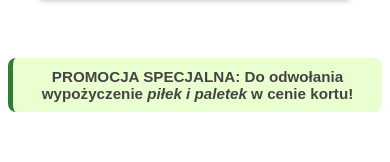
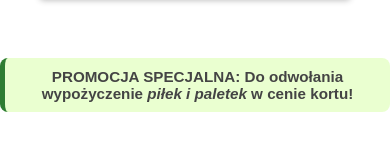
Before and after one commit to MateuszG-ux/Spolka-zoo, a plain HTML site: page cennik.html in a window 390 px wide. Shown: the part 1302-1464 px from the top of the page. Drawn offline with Linux system fonts and the light colour scheme.

Commit message:
Add files via upload

```diff
--- a/cennik.css
+++ b/cennik.css
@@ -186,8 +186,8 @@
 
 .pricing-note,
 .promotion-box {
-    margin-left: 8px;
-    margin-right: 8px;
+    padding-left: 8px;
+    padding-right: 8px;
 }
 
 @media (max-width: 600px) {
@@ -240,7 +240,7 @@
 
   .pricing-note,
 .promotion-box {
-    margin-left: 8px;
-    margin-right: 8px;
+    padding-left: 8px;
+    padding-right: 8px;
 }
 }
```
